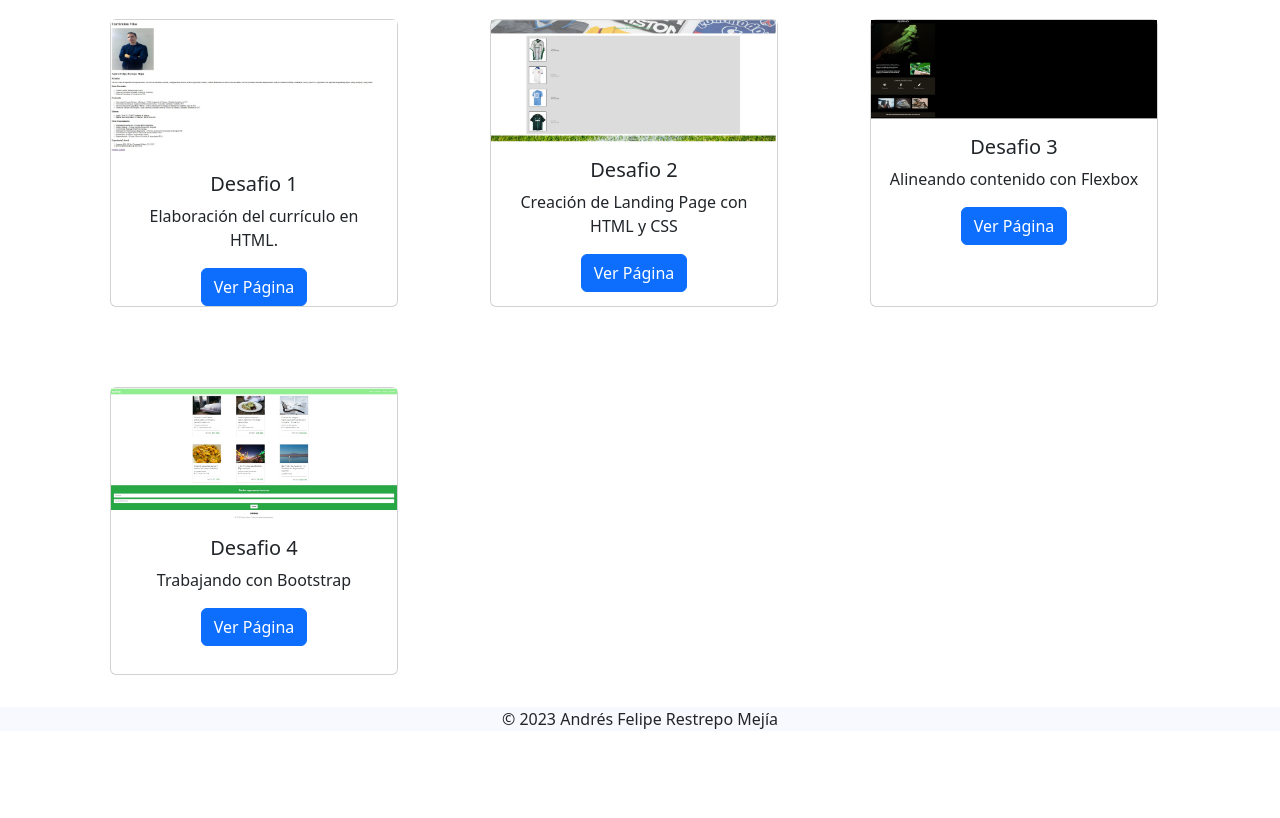
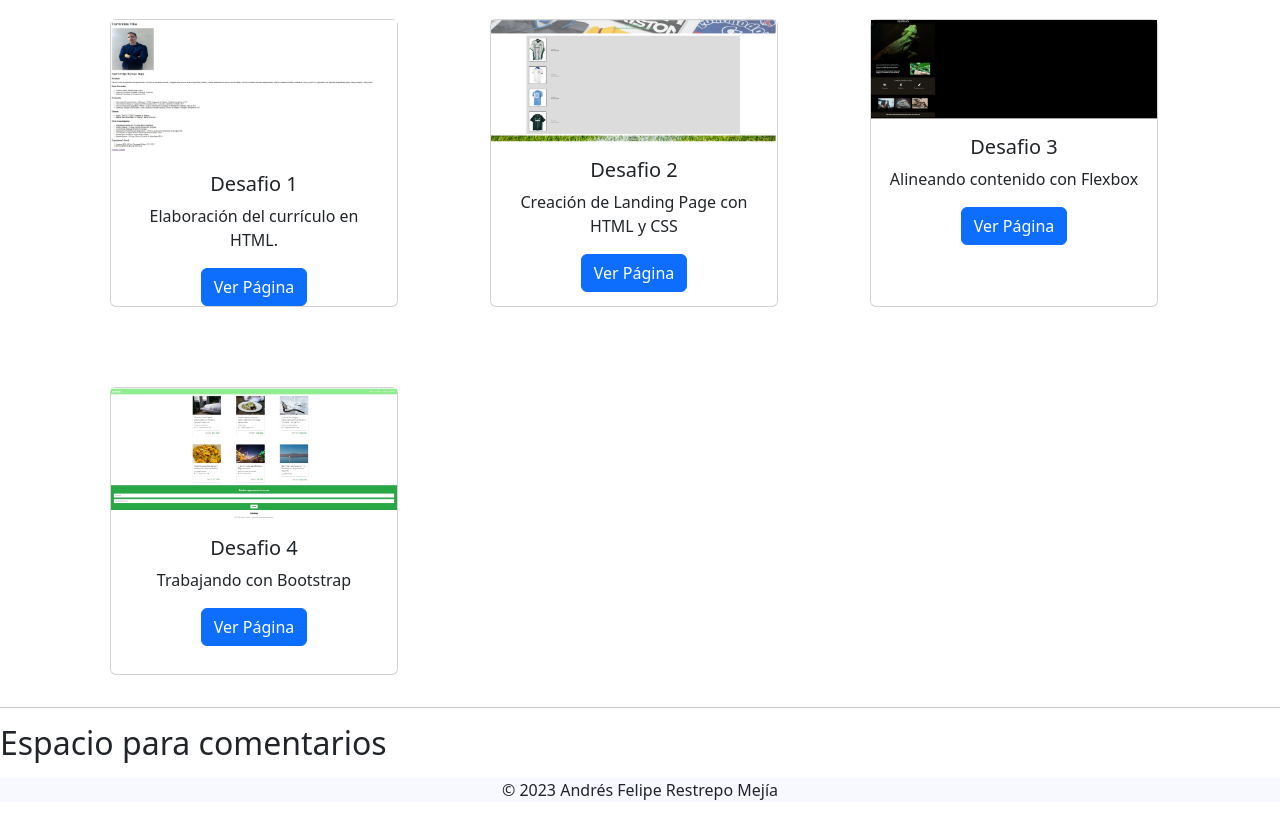
Before and after one commit to sensei97/cvexterno2-examen, a plain HTML site: page index.html in a window 1280 px wide. Shown: the part 1787-2605 px from the top of the page. Before the commit the page ends 2534 px from the top, so only its background shows below. Drawn offline with nearby package versions, Linux system fonts and the light colour scheme.

Commit message:
index actualizado con seccion comentarios

```diff
--- a/index.html
+++ b/index.html
@@ -116,6 +116,11 @@
           </div>
       </div>
     </section>
+    <hr>
+    <div>
+        <h2>Espacio para comentarios</h2>
+
+    </div>
 
     <footer class="container-fluid text-center mt-3">
       <p>© 2023 Andrés Felipe Restrepo Mejía</p>
```
